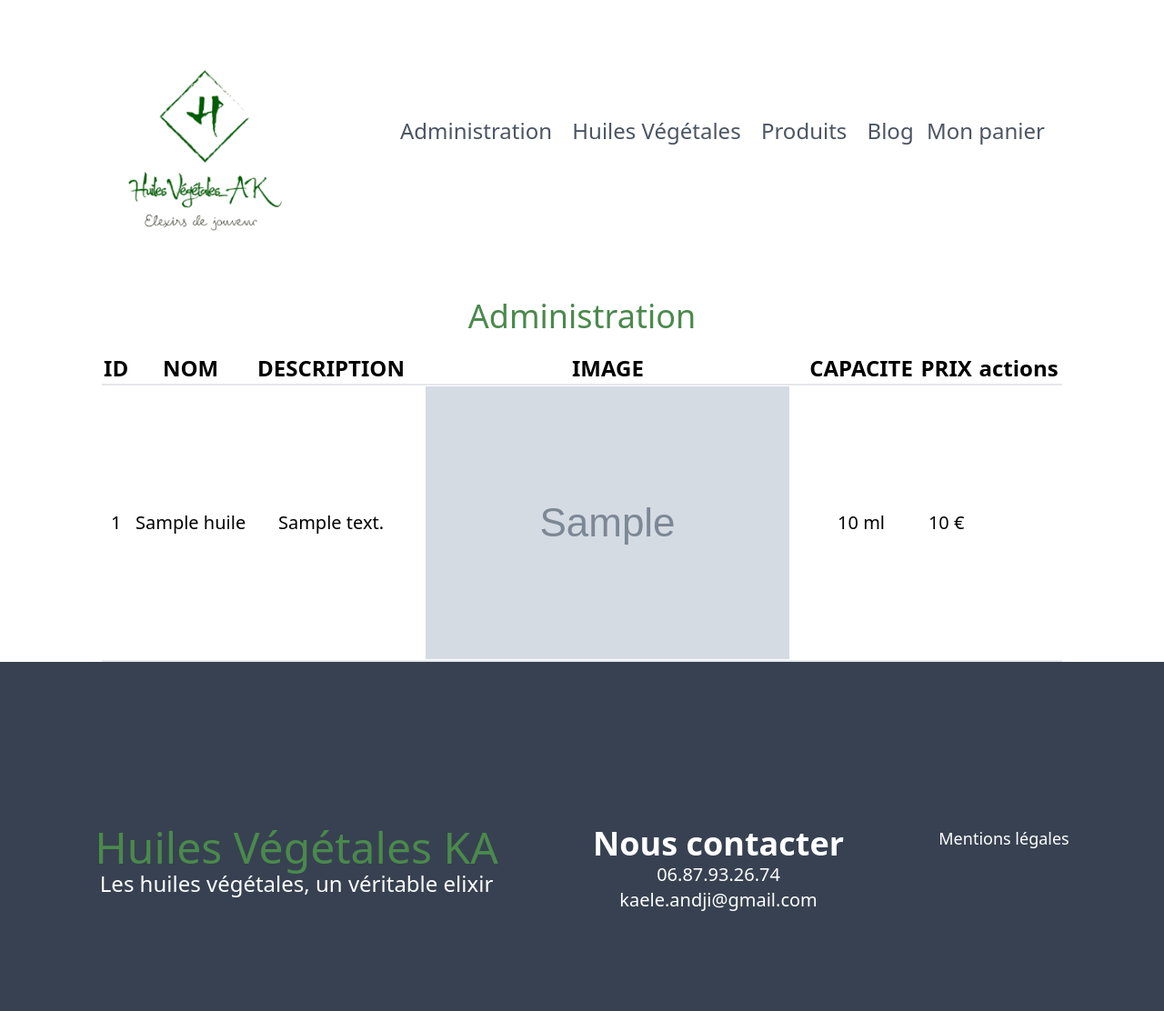
After one commit to mbecquer/Huile-Vegetale, a Symfony app: template templates/admin/huiles/index.html.twig in a window 1280 px wide. The commit adds this page. Shown: the whole page at 91% size. Run offline with Twig, Linux system fonts and the light colour scheme; the template is opened without the code that fills it: most values are stand-ins (such as "Sample title", 1, 10 or a date in 2020); grey boxes marked "Sample" are stand-in pictures; some libraries are stand-ins or nearby versions.

Commit message:
feat: administration page

```diff
--- a/src/Controller/HuilesController.php
+++ b/src/Controller/HuilesController.php
@@ -29,7 +29,7 @@ class HuilesController extends AbstractController
 
         return $this->render("huile/index.html.twig", [
             "title" => "Nos produits",
-            "message" => "Nos nouveautés",
+            "message" => "Nos produits",
             "huiles" => $properties
         ]);
     }
--- /dev/null
+++ b/templates/admin/huiles/index.html.twig
@@ -0,0 +1,40 @@
+{% extends 'base.html.twig'%}
+
+{% block title 'Administration'%}
+
+{% block body %}
+	<h2 class="text-4xl text-center mt-10 mb-5 text-green">Administration</h2>
+
+	<div class="mx-28">
+		<table class="w-full">
+			<thead class="border-b-2 font-bold text-2xl">
+				<tr>
+					<th>ID</th>
+					<th>NOM</th>
+					<th>DESCRIPTION</th>
+					<th>IMAGE</th>
+					<th>CAPACITE</th>
+					<th>PRIX</th>
+					<th>actions</th>
+				</tr>
+			</thead>
+			<tbody>
+				{% for huile in huiles %}
+					<tr class="text-center hover:bg-green-100 cursor-pointer text-xl border-b-2">
+						<td>{{huile.id}}</td>
+						<td>{{huile.name}}</td>
+						<td>{{huile.description}}</td>
+						<td><img class="mx-auto" src="{{huile.image}}"></td>
+						<td>{{huile.capacity}}
+							ml</td>
+						<td>{{huile.price}}
+							€</td>
+						<td></td>
+
+					</tr>
+
+				{% endfor %}
+			</tbody>
+		</table>
+	</div>
+{% endblock %}
--- a/templates/base.html.twig
+++ b/templates/base.html.twig
@@ -14,7 +14,7 @@
 			{% endblock %}
 		</title>
 		{# Run `composer require symfony/webpack-encore-bundle`
-																																																																																																																																																																																																																																																																																																																																																																																																																																																																																																																																																																																																																																																																																																																																																																																																																																																																																																																																																																																																																																																																																																																																																																																				           and uncomment the following Encore helpers to start using Symfony UX #}
+																																																																																																																																																																																																																																																																																																																																																																																																																																																																																																																																																																																																																																																																																																																																																																																																																																																																																																																																																																																																																																																																																																																																																																																								           and uncomment the following Encore helpers to start using Symfony UX #}
 		{% block stylesheets %}
 			{#{{ encore_entry_link_tags('app') }}#}
 		{% endblock %}
@@ -28,6 +28,8 @@
 
 
 			<div class="menu-desktop">
+				<a class="text-survol text-gray-600 no-underline mx-2" href="{{path('admin_huiles_index')}}">Administration</a>
+
 				<a class="text-survol text-gray-600 no-underline mx-2" href="{{path('huiles')}}">Huiles Végétales</a>
 				<a class="text-survol text-gray-600 no-underline mx-2" href="{{path('huile_index')}}">Produits</a>
 				<a class="text-survol text-gray-600 no-underline mx-2" href="{{path('blog')}}">Blog</a>
```
Also changed, not shown: src/Controller/Admin/AdminHuilesController.php (added, +23 -0 lines), templates/huile/index.html.twig (+4 -4 lines).
